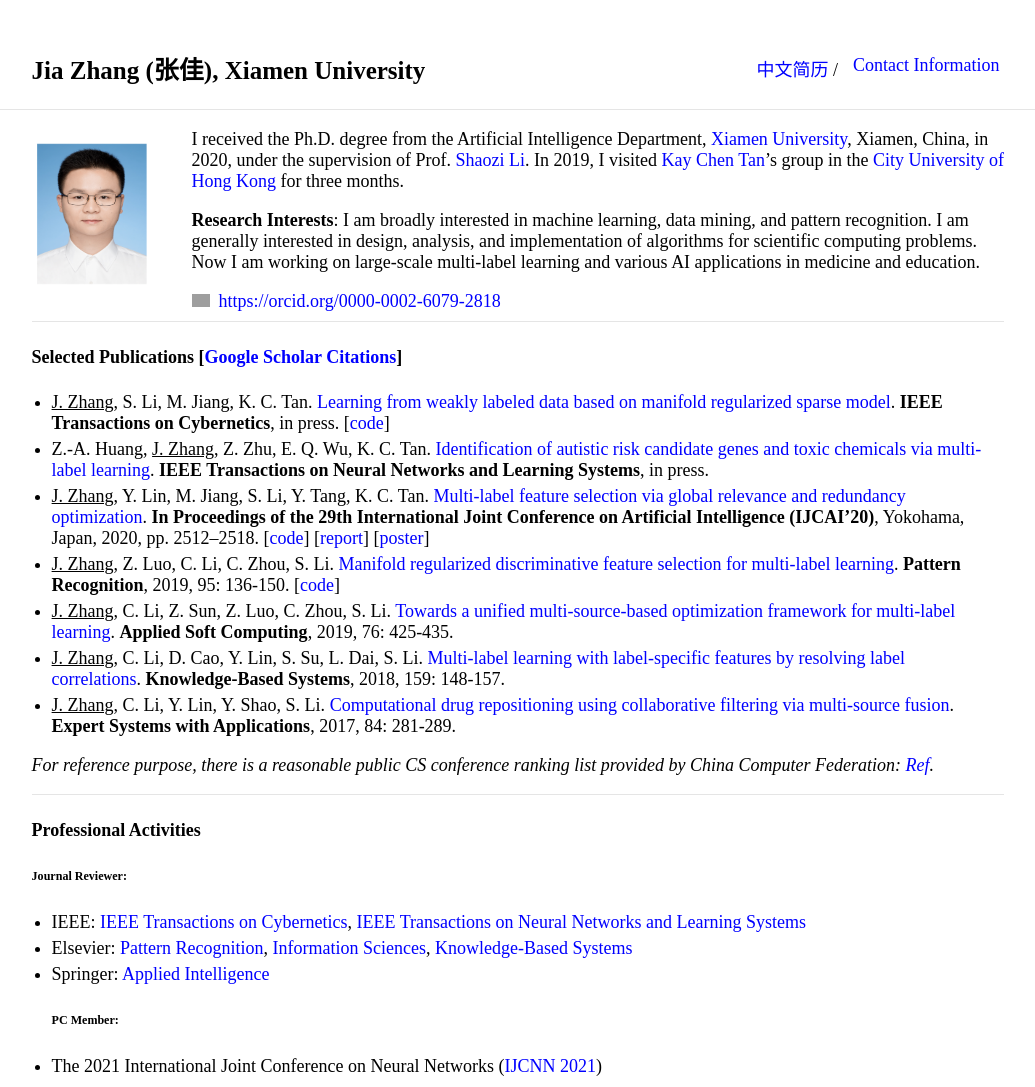
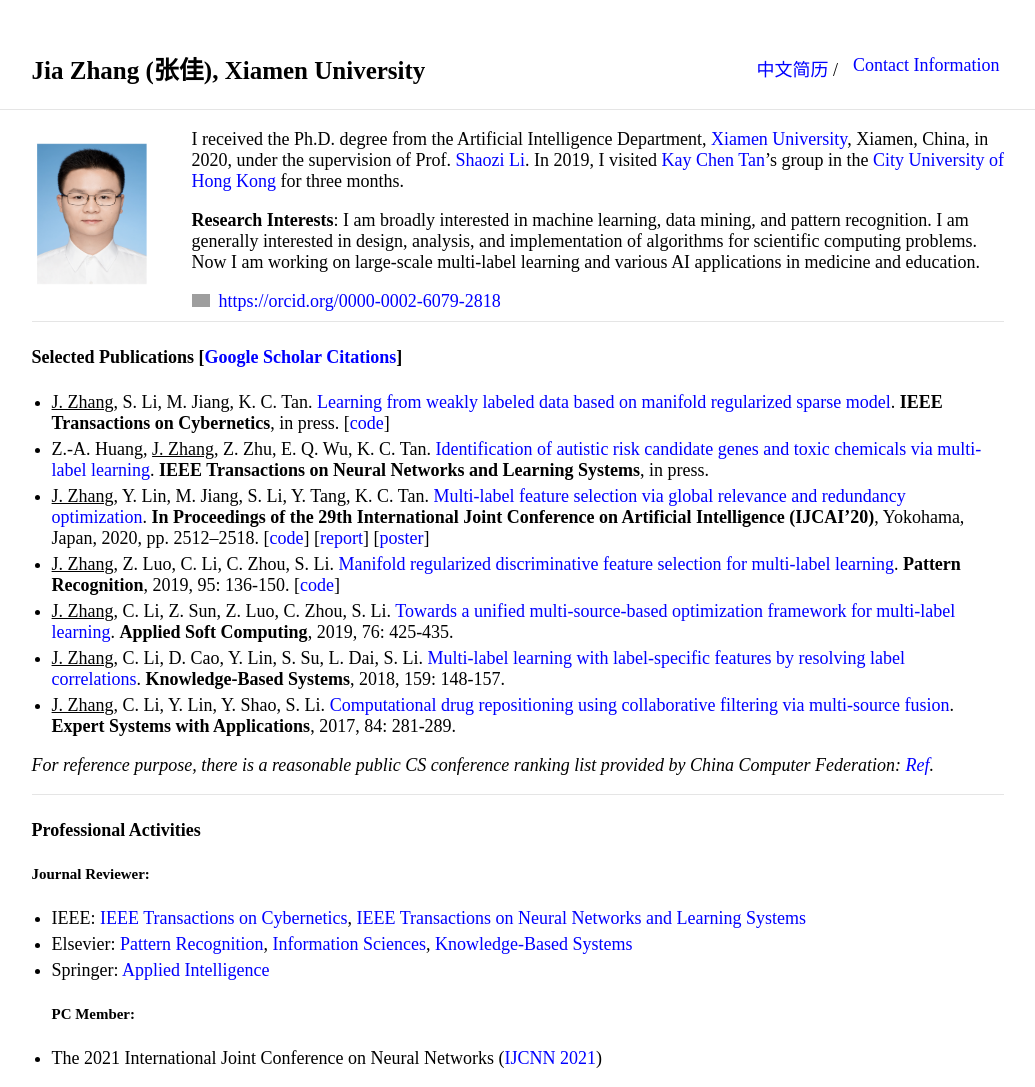
Before and after one commit to jiazhang-ml/jiazhang-ml.github.io, a Jekyll site: the page built from index.md, in a window 1280 px wide. Shown: the top 1087 px of the page, without its empty margins (122-1157 px from the left). Built offline with Jekyll 4.4.1, drawn with Linux system fonts in a browser that asks for light colours; grey boxes are pictures that could not be loaded.

```diff
--- a/index.md
+++ b/index.md
@@ -27,9 +27,9 @@ I received the Ph.D. degree from the Artificial Intelligence Department, [Xiamen
 ---
 
 #### Professional Activities
-###### **Journal Reviewer:**
+##### **Journal Reviewer:**
 * IEEE: [IEEE Transactions on Cybernetics](https://mc.manuscriptcentral.com/cyb-ieee), [IEEE Transactions on Neural Networks and Learning Systems](https://mc.manuscriptcentral.com/tnnls)
 * Elsevier: [Pattern Recognition](https://www.journals.elsevier.com/pattern-recognition/), [Information Sciences](https://www.journals.elsevier.com/information-sciences), [Knowledge-Based Systems](https://www.journals.elsevier.com/knowledge-based-systems)
 * Springer: [Applied Intelligence](https://www.editorialmanager.com/apin/Default.aspx)
-###### **PC Member:**
+##### **PC Member:**
 * The 2021 International Joint Conference on Neural Networks ([IJCNN 2021](https://www.ijcnn.org/))
```
